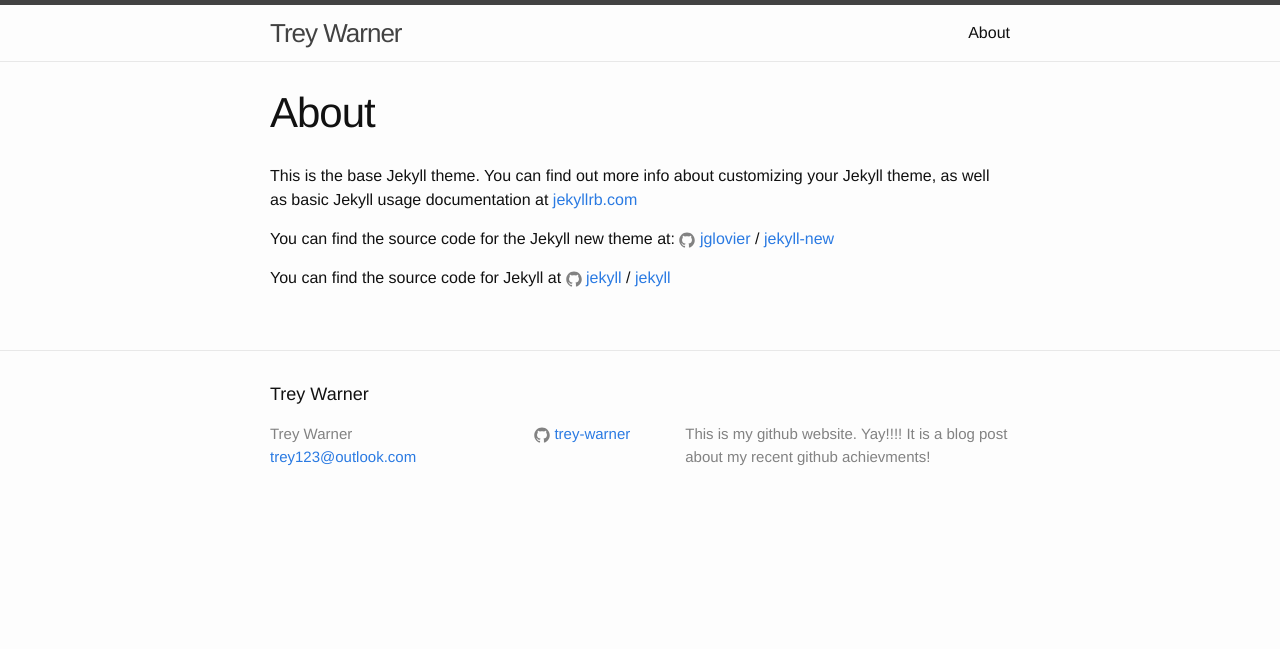
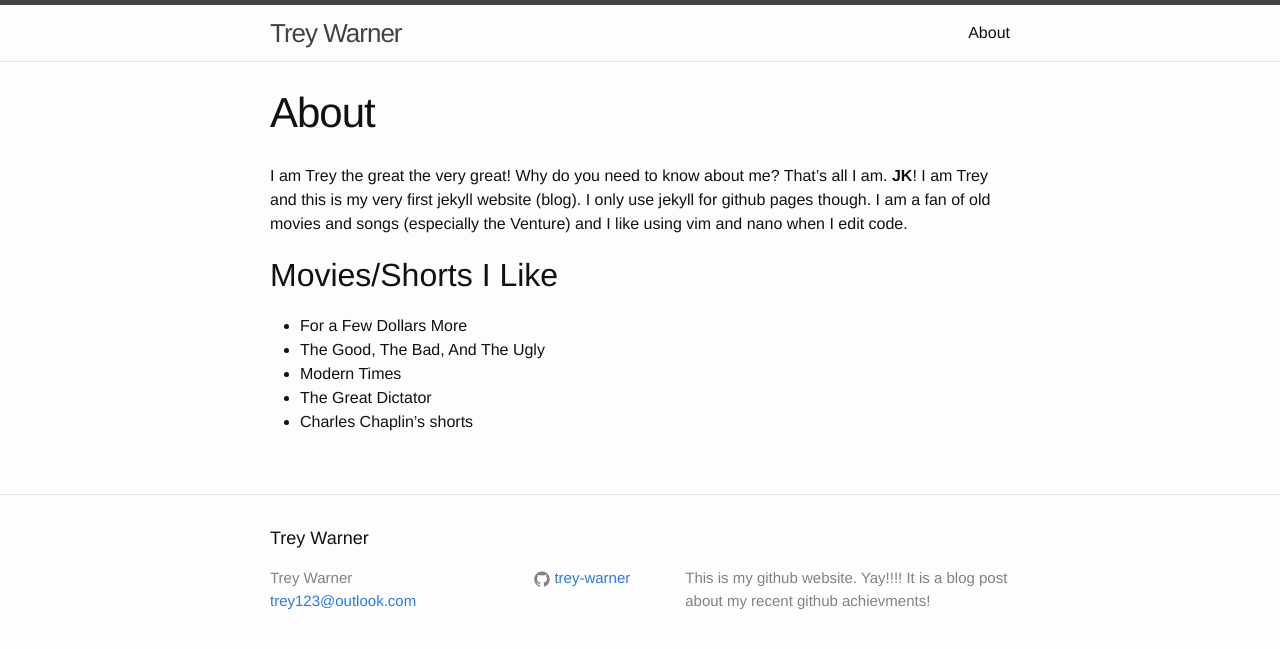
Before and after one commit to trey-warner/trey-warner.github.io, a Jekyll site: the page built from about.md, in a window 1280 px wide. Shown: the top 649 px of the page. Built offline with Jekyll 4.4.1, drawn with Linux system fonts in a browser that asks for light colours.

Commit message:
Make about page better.
This adds me to the about page, not the jekyll theme. I show what movies I like and what I use to code.

```diff
--- a/about.md
+++ b/about.md
@@ -4,12 +4,12 @@ title: About
 permalink: /about/
 ---
 
-This is the base Jekyll theme. You can find out more info about customizing your Jekyll theme, as well as basic Jekyll usage documentation at [jekyllrb.com](http://jekyllrb.com/)
+I am Trey the great the very great! Why do you need to know about me? That's all I am. **JK**! I am Trey and this is my very first jekyll website (blog). I only use jekyll for github pages though. I am a fan of old movies and songs (especially the Venture) and I like using vim and nano when I edit code.
 
-You can find the source code for the Jekyll new theme at:
-{% include icon-github.html username="jglovier" %} /
-[jekyll-new](https://github.com/jglovier/jekyll-new)
-
-You can find the source code for Jekyll at
-{% include icon-github.html username="jekyll" %} /
-[jekyll](https://github.com/jekyll/jekyll)
+Movies/Shorts I Like
+--------------------
+* For a Few Dollars More
+* The Good, The Bad, And The Ugly
+* Modern Times
+* The Great Dictator
+* Charles Chaplin's shorts
```
